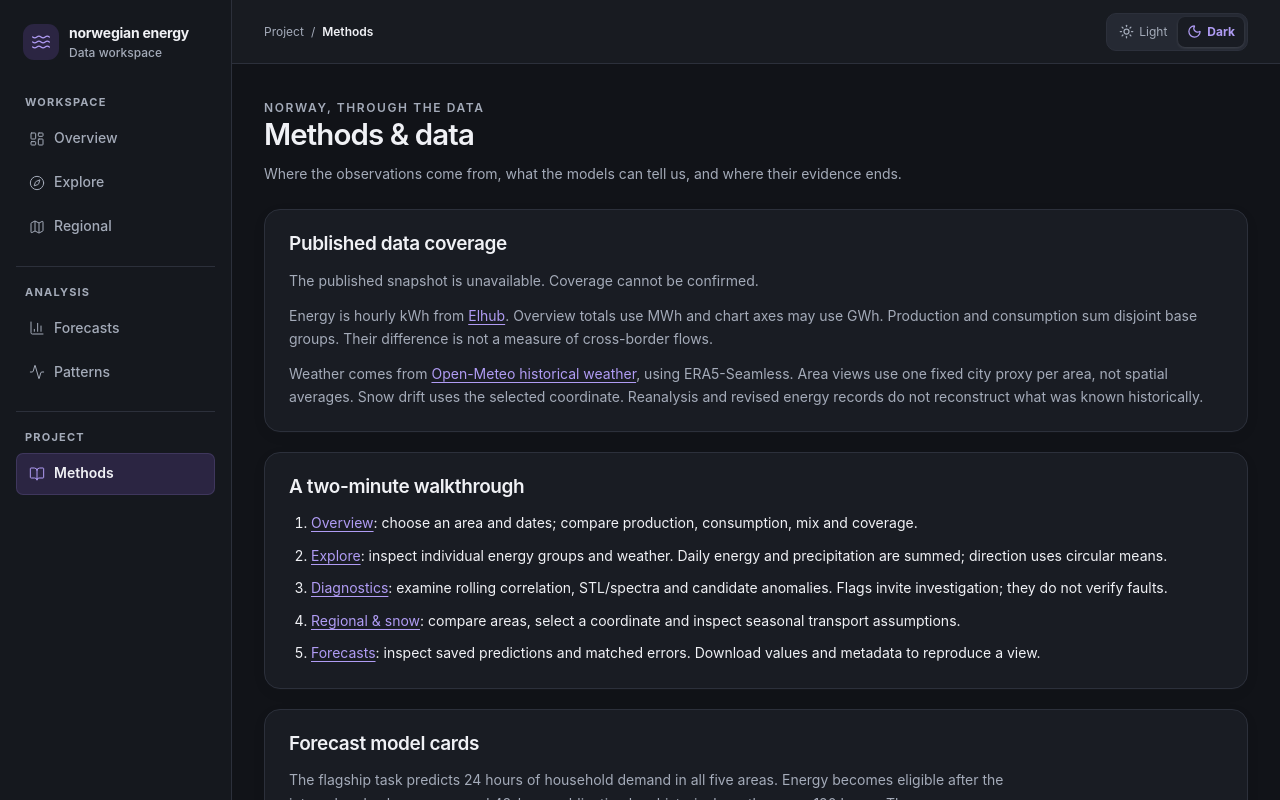
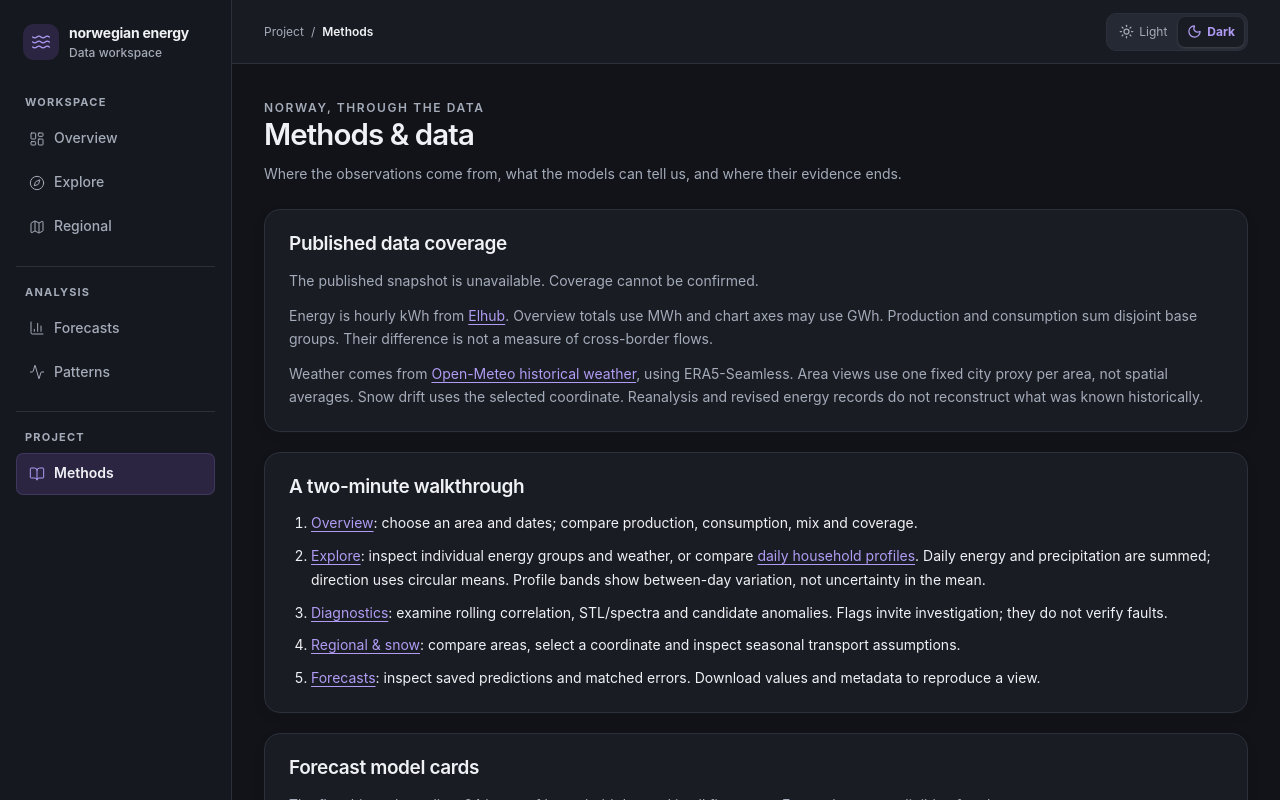
Before and after one commit to TaoM29/norwegian-energy-dashboard, a Next.js app in the folder frontend/: page /methods in a window 1280 px wide. Shown: the top 800 px of the page. Built offline with nearby package versions, Linux system fonts and the light colour scheme; no server answers.

Commit message:
feat: integrate demand profiles into analysis views

```diff
--- a/frontend/app/explore/explore-client.tsx
+++ b/frontend/app/explore/explore-client.tsx
@@ -13,8 +13,9 @@ import { downloadCsv, downloadJson } from "@/lib/download";
 import { areas, getJson, number, shiftDay, type Coverage } from "@/lib/api";
 import { writeDashboardUrl } from "@/lib/navigation-state";
 import { ExplorePeaksView, type AreaPeaks } from "@/components/demand-peaks";
+import { DemandProfilesView, type DemandProfilesResponse } from "@/components/demand-profiles";
 
-type View = "energy" | "weather" | "peaks";
+type View = "energy" | "weather" | "peaks" | "profiles";
 type Aggregation = "hourly" | "daily" | "weekly";
 type Kind = "production" | "consumption";
 type Filters = {
@@ -154,7 +155,7 @@ function oneYearDefault(coverage: Coverage) {
 function readFilters(coverage: Coverage): Filters {
   const params = new URLSearchParams(window.location.search);
   const fallback = oneYearDefault(coverage);
-  const view = params.get("view") === "weather" ? "weather" : params.get("view") === "peaks" ? "peaks" : "energy";
+  const view = params.get("view") === "weather" ? "weather" : params.get("view") === "peaks" ? "peaks" : params.get("view") === "profiles" ? "profiles" : "energy";
   const area = Object.hasOwn(areas, params.get("area") || "")
     ? params.get("area")!
     : coverage.areas[0];
@@ -291,6 +292,7 @@ export default function ExploreClient() {
   const [energy, setEnergy] = useState<EnergyResponse | null>(null);
   const [weather, setWeather] = useState<WeatherResponse | null>(null);
   const [peaks, setPeaks] = useState<AreaPeaks | null>(null);
+  const [profiles, setProfiles] = useState<DemandProfilesResponse | null>(null);
   const [loading, setLoading] = useState(true);
   const [error, setError] = useState("");
   const [retry, setRetry] = useState(0);
@@ -345,15 +347,17 @@ export default function ExploreClient() {
     setEnergy(null);
     setWeather(null);
     setPeaks(null);
-    getJson<EnergyResponse | WeatherResponse | AreaPeaks>(
-      `/api/explore/${active.view === "peaks" ? "demand-peaks" : active.view}?${params}`,
+    setProfiles(null);
+    getJson<EnergyResponse | WeatherResponse | AreaPeaks | DemandProfilesResponse>(
+      `/api/explore/${active.view === "peaks" ? "demand-peaks" : active.view === "profiles" ? "demand-profiles" : active.view}?${params}`,
       controller.signal,
     )
       .then((value) => {
         if (controller.signal.aborted) return;
         if (active.view === "energy") setEnergy(value as EnergyResponse);
         else if (active.view === "weather") setWeather(value as WeatherResponse);
-        else setPeaks(value as AreaPeaks);
+        else if (active.view === "peaks") setPeaks(value as AreaPeaks);
+        else setProfiles(value as DemandProfilesResponse);
       })
       .catch((reason) => {
         if (reason.name !== "AbortError") setError(reason.message);
@@ -368,8 +372,8 @@ export default function ExploreClient() {
       setError("The end date must be on or after the start date.");
       return;
     }
-    if (draft.view === "peaks" && (Date.parse(`${shiftDay(draft.end, 1)}T00:00:00Z`) - Date.parse(`${draft.start}T00:00:00Z`)) / 86400000 > 366) {
-      setError("Peak analysis supports up to 366 inclusive dates. Choose a shorter range.");
+    if ((draft.view === "peaks" || draft.view === "profiles") && (Date.parse(`${shiftDay(draft.end, 1)}T00:00:00Z`) - Date.parse(`${draft.start}T00:00:00Z`)) / 86400000 > 366) {
+      setError(`${draft.view === "peaks" ? "Peak" : "Daily profile"} analysis supports up to 366 inclusive dates. Choose a shorter range.`);
       return;
     }
     if (draft.view === "energy" && !draft.groups.length) {
@@ -510,6 +514,7 @@ export default function ExploreClient() {
               <option value="energy">Energy</option>
               <option value="weather">Weather</option>
               <option value="peaks">Demand peaks</option>
+              <option value="profiles">Daily profiles</option>
             </Select>
           </label>
           <label>
@@ -533,7 +538,7 @@ export default function ExploreClient() {
             max={shiftDay(coverage.coverage.end, -1)}
             presets
           />
-          {draft.view !== "peaks" && <label>
+          {draft.view !== "peaks" && draft.view !== "profiles" && <label>
             Time detail
             <Select
               aria-label="Time detail"
@@ -637,7 +642,7 @@ export default function ExploreClient() {
               </label>
             </>
           ) : null}
-          {draft.view !== "peaks" && <details className="display-settings">
+          {draft.view !== "peaks" && draft.view !== "profiles" && <details className="display-settings">
             <summary>Display options</summary>
             <label>
               Line opacity <span>{draft.opacity.toFixed(2)}</span>
@@ -654,7 +659,7 @@ export default function ExploreClient() {
             </label>
           </details>}
           <button type="submit">Apply view</button>
-          {draft.view !== "peaks" && <div className="explore-coverage">
+          {draft.view !== "peaks" && draft.view !== "profiles" && <div className="explore-coverage">
             <HelpTip label="Data coverage">
               Published common energy coverage runs from {coverage.coverage.start}{" "}
               through {shiftDay(coverage.coverage.end, -1)}. Dates are inclusive
@@ -719,6 +724,7 @@ export default function ExploreClient() {
         />
       ) : null}
       {!loading && !error && peaks ? <ExplorePeaksView result={peaks} /> : null}
+      {!loading && !error && profiles ? <DemandProfilesView result={profiles} /> : null}
     </AnalysisShell>
   );
 }
--- a/frontend/app/methods/page.tsx
+++ b/frontend/app/methods/page.tsx
@@ -95,8 +95,10 @@ export default function Methods() {
             </li>
             <li>
               <a href="/explore">Explore</a>: inspect individual energy groups
-              and weather. Daily energy and precipitation are summed; direction
-              uses circular means.
+              and weather, or compare <a href="/explore?view=profiles">daily
+              household profiles</a>. Daily energy and precipitation are summed;
+              direction uses circular means. Profile bands show between-day
+              variation, not uncertainty in the mean.
             </li>
             <li>
               <a href="/diagnostics">Diagnostics</a>: examine rolling
@@ -202,8 +204,10 @@ export default function Methods() {
           </p>
           <p>
             UTC intervals use an exclusive end; browser date controls include
-            both selected dates. Forecast calendar features use Europe/Oslo,
-            including daylight saving. Missing hours remain on the regular grid.
+            both selected dates. Calendar features and daily profiles use
+            Europe/Oslo. Profiles exclude partial, incomplete and 23/25-hour
+            daylight-saving days from their 24-hour comparison, while retaining
+            those days for inspection. Missing hours remain on the regular grid.
             Aggregation and display sampling are disclosed alongside each
             analysis.
           </p>
```
